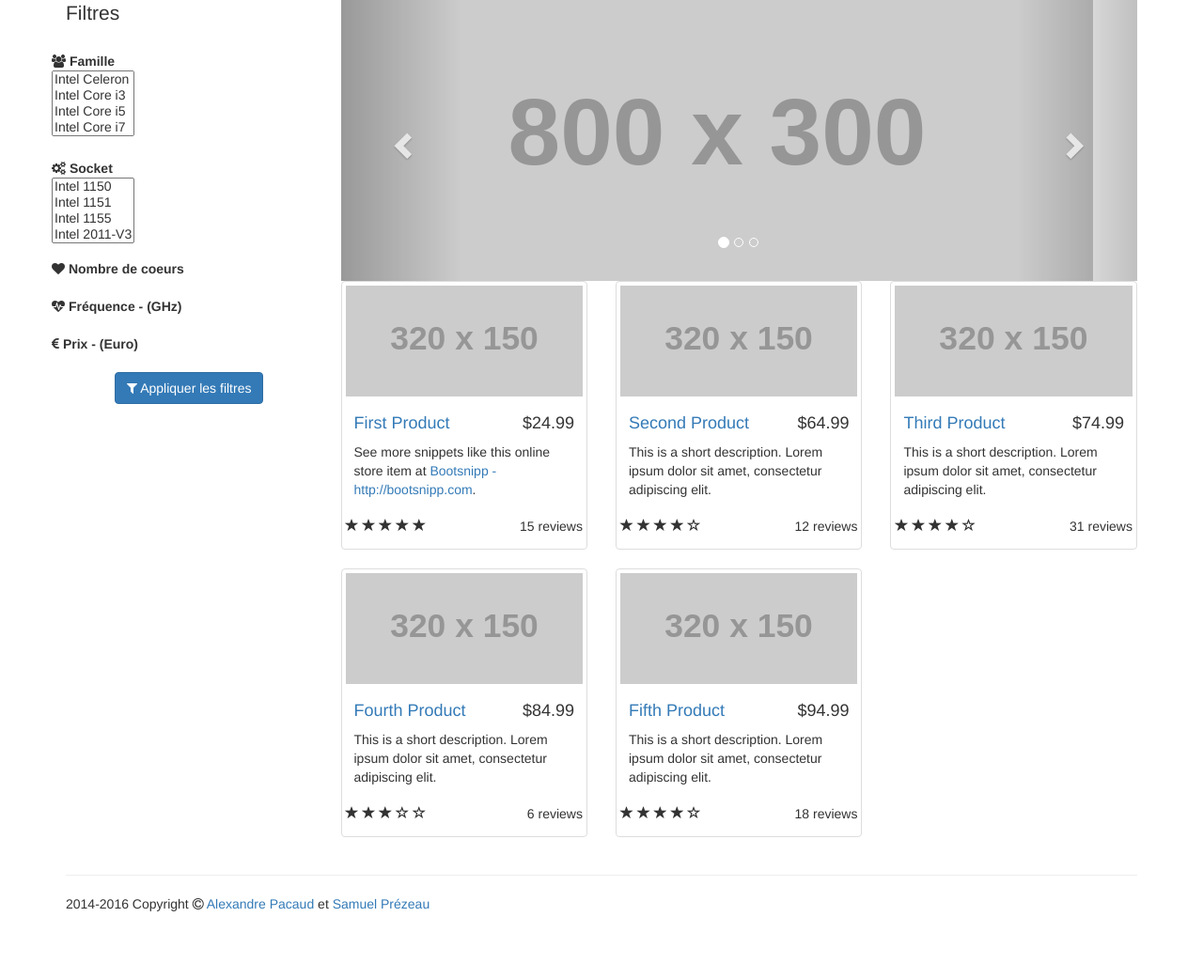
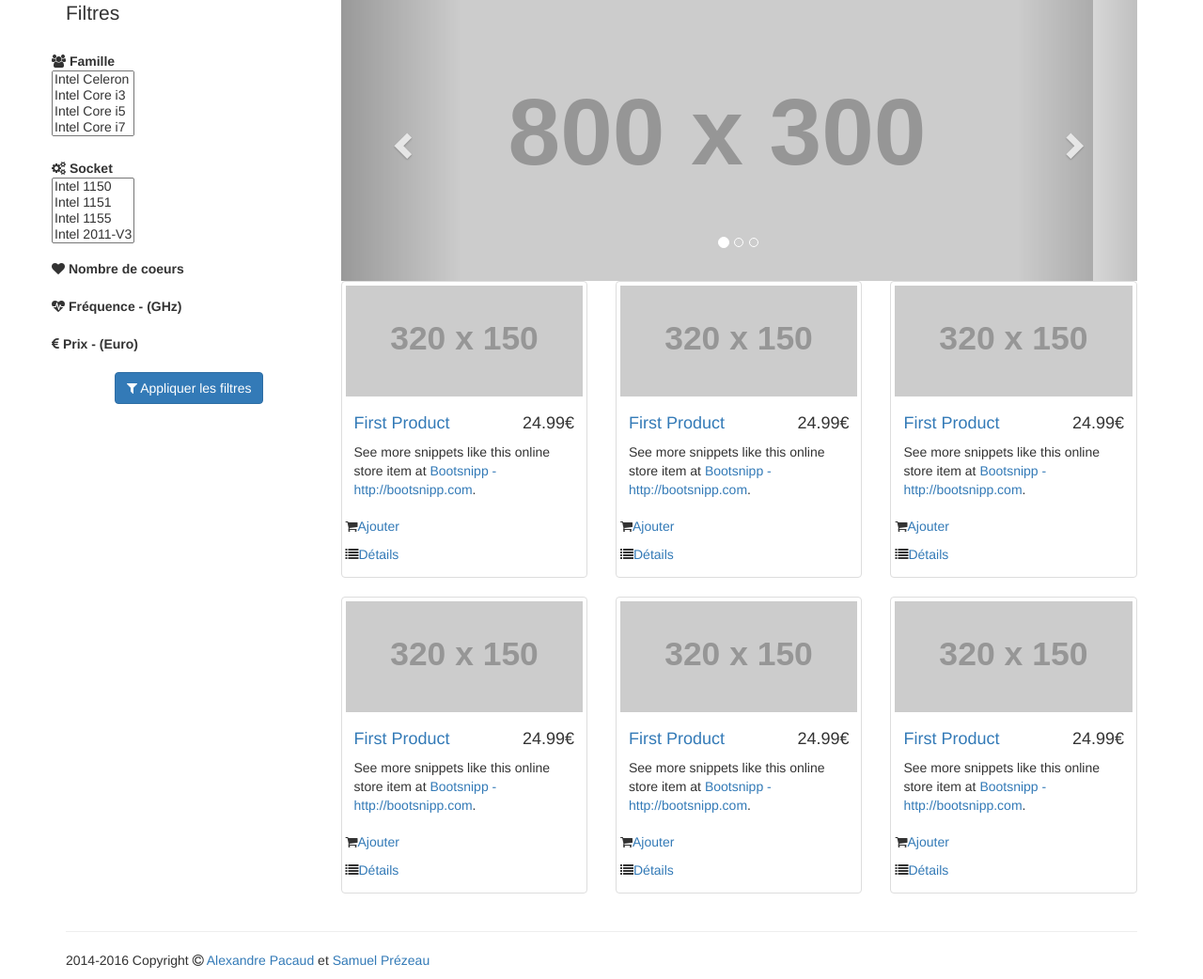
Before and after one commit to Alex0379/Projet_BTS_eCommerce, a PHP site: page / in a window 1280 px wide. Shown: the part 622-1664 px from the top of the page at 94% size. Before the commit the page ends 1592 px from the top, so only its background shows below. Run offline with PHP 8.4, Linux system fonts and the light colour scheme; grey boxes labelled with a size stand in for pictures from a placeholder-image service; some libraries are stand-ins or nearby versions.

Commit message:
Modif des articles

```diff
--- a/main/header.php
+++ b/main/header.php
@@ -24,6 +24,7 @@
           <span class="icon-bar"></span>
         </button>
         <img class="logoEProcessor" src="../images/logo-E-Processor.png">
+        <a class="navbar-brand" href="#">E - Processor</a>
       </div>
 
       <!-- Collect the nav links, forms, and other content for toggling -->
--- a/main/index.php
+++ b/main/index.php
@@ -106,20 +106,20 @@
                         <div class="thumbnail">
                             <img src="http://placehold.it/320x150" alt="">
                             <div class="caption">
-                                <h4 class="pull-right">$24.99</h4>
-                                <h4><a href="#">First Product</a>
-                                </h4>
+                                <h4 class="pull-right">24.99€</h4>
+                                <h4><a href="#">First Product</a></h4>
                                 <p>See more snippets like this online store item at <a target="_blank" href="http://www.bootsnipp.com">Bootsnipp - http://bootsnipp.com</a>.</p>
                             </div>
-                            <div class="ratings">
-                                <p class="pull-right">15 reviews</p>
-                                <p>
-                                    <span class="glyphicon glyphicon-star"></span>
-                                    <span class="glyphicon glyphicon-star"></span>
-                                    <span class="glyphicon glyphicon-star"></span>
-                                    <span class="glyphicon glyphicon-star"></span>
-                                    <span class="glyphicon glyphicon-star"></span>
-                                </p>
+                            <div class="info">
+                                <div class="separator clear-left">
+                                    <p class="btn-add">
+                                      <i class="fa fa-shopping-cart"></i><a href="#" class="hidden-sm">Ajouter</a>
+                                    </p>
+                                    <p class="btn-details">
+                                      <i class="fa fa-list"></i><a href="#" class="hidden-sm">Détails</a>
+                                    </p>
+                                </div>
+                                <div class="clearfix"></div>
                             </div>
                         </div>
                     </div>
@@ -128,20 +128,20 @@
                         <div class="thumbnail">
                             <img src="http://placehold.it/320x150" alt="">
                             <div class="caption">
-                                <h4 class="pull-right">$64.99</h4>
-                                <h4><a href="#">Second Product</a>
-                                </h4>
-                                <p>This is a short description. Lorem ipsum dolor sit amet, consectetur adipiscing elit.</p>
+                                <h4 class="pull-right">24.99€</h4>
+                                <h4><a href="#">First Product</a></h4>
+                                <p>See more snippets like this online store item at <a target="_blank" href="http://www.bootsnipp.com">Bootsnipp - http://bootsnipp.com</a>.</p>
                             </div>
-                            <div class="ratings">
-                                <p class="pull-right">12 reviews</p>
-                                <p>
-                                    <span class="glyphicon glyphicon-star"></span>
-                                    <span class="glyphicon glyphicon-star"></span>
-                                    <span class="glyphicon glyphicon-star"></span>
-                                    <span class="glyphicon glyphicon-star"></span>
-                                    <span class="glyphicon glyphicon-star-empty"></span>
-                                </p>
+                            <div class="info">
+                                <div class="separator clear-left">
+                                    <p class="btn-add">
+                                      <i class="fa fa-shopping-cart"></i><a href="#" class="hidden-sm">Ajouter</a>
+                                    </p>
+                                    <p class="btn-details">
+                                      <i class="fa fa-list"></i><a href="#" class="hidden-sm">Détails</a>
+                                    </p>
+                                </div>
+                                <div class="clearfix"></div>
                             </div>
                         </div>
                     </div>
@@ -150,20 +150,20 @@
                         <div class="thumbnail">
                             <img src="http://placehold.it/320x150" alt="">
                             <div class="caption">
-                                <h4 class="pull-right">$74.99</h4>
-                                <h4><a href="#">Third Product</a>
-                                </h4>
-                                <p>This is a short description. Lorem ipsum dolor sit amet, consectetur adipiscing elit.</p>
+                                <h4 class="pull-right">24.99€</h4>
+                                <h4><a href="#">First Product</a></h4>
+                                <p>See more snippets like this online store item at <a target="_blank" href="http://www.bootsnipp.com">Bootsnipp - http://bootsnipp.com</a>.</p>
                             </div>
-                            <div class="ratings">
-                                <p class="pull-right">31 reviews</p>
-                                <p>
-                                    <span class="glyphicon glyphicon-star"></span>
-                                    <span class="glyphicon glyphicon-star"></span>
-                                    <span class="glyphicon glyphicon-star"></span>
-                                    <span class="glyphicon glyphicon-star"></span>
-                                    <span class="glyphicon glyphicon-star-empty"></span>
-                                </p>
+                            <div class="info">
+                                <div class="separator clear-left">
+                                    <p class="btn-add">
+                                      <i class="fa fa-shopping-cart"></i><a href="#" class="hidden-sm">Ajouter</a>
+                                    </p>
+                                    <p class="btn-details">
+                                      <i class="fa fa-list"></i><a href="#" class="hidden-sm">Détails</a>
+                                    </p>
+                                </div>
+                                <div class="clearfix"></div>
                             </div>
                         </div>
                     </div>
@@ -172,20 +172,20 @@
                         <div class="thumbnail">
                             <img src="http://placehold.it/320x150" alt="">
                             <div class="caption">
-                                <h4 class="pull-right">$84.99</h4>
-                                <h4><a href="#">Fourth Product</a>
-                                </h4>
-                                <p>This is a short description. Lorem ipsum dolor sit amet, consectetur adipiscing elit.</p>
+                                <h4 class="pull-right">24.99€</h4>
+                                <h4><a href="#">First Product</a></h4>
+                                <p>See more snippets like this online store item at <a target="_blank" href="http://www.bootsnipp.com">Bootsnipp - http://bootsnipp.com</a>.</p>
                             </div>
-                            <div class="ratings">
-                                <p class="pull-right">6 reviews</p>
-                                <p>
-                                    <span class="glyphicon glyphicon-star"></span>
-                                    <span class="glyphicon glyphicon-star"></span>
-                                    <span class="glyphicon glyphicon-star"></span>
-                                    <span class="glyphicon glyphicon-star-empty"></span>
-                                    <span class="glyphicon glyphicon-star-empty"></span>
-                                </p>
+                            <div class="info">
+                                <div class="separator clear-left">
+                                    <p class="btn-add">
+                                      <i class="fa fa-shopping-cart"></i><a href="#" class="hidden-sm">Ajouter</a>
+                                    </p>
+                                    <p class="btn-details">
+                                      <i class="fa fa-list"></i><a href="#" class="hidden-sm">Détails</a>
+                                    </p>
+                                </div>
+                                <div class="clearfix"></div>
                             </div>
                         </div>
                     </div>
@@ -194,20 +194,42 @@
                         <div class="thumbnail">
                             <img src="http://placehold.it/320x150" alt="">
                             <div class="caption">
-                                <h4 class="pull-right">$94.99</h4>
-                                <h4><a href="#">Fifth Product</a>
-                                </h4>
-                                <p>This is a short description. Lorem ipsum dolor sit amet, consectetur adipiscing elit.</p>
+                                <h4 class="pull-right">24.99€</h4>
+                                <h4><a href="#">First Product</a></h4>
+                                <p>See more snippets like this online store item at <a target="_blank" href="http://www.bootsnipp.com">Bootsnipp - http://bootsnipp.com</a>.</p>
                             </div>
-                            <div class="ratings">
-                                <p class="pull-right">18 reviews</p>
-                                <p>
-                                    <span class="glyphicon glyphicon-star"></span>
-                                    <span class="glyphicon glyphicon-star"></span>
-                                    <span class="glyphicon glyphicon-star"></span>
-                                    <span class="glyphicon glyphicon-star"></span>
-                                    <span class="glyphicon glyphicon-star-empty"></span>
-                                </p>
+                            <div class="info">
+                                <div class="separator clear-left">
+                                    <p class="btn-add">
+                                      <i class="fa fa-shopping-cart"></i><a href="#" class="hidden-sm">Ajouter</a>
+                                    </p>
+                                    <p class="btn-details">
+                                      <i class="fa fa-list"></i><a href="#" class="hidden-sm">Détails</a>
+                                    </p>
+                                </div>
+                                <div class="clearfix"></div>
+                            </div>
+                        </div>
+                    </div>
+
+                    <div class="col-sm-4 col-lg-4 col-md-4">
+                        <div class="thumbnail">
+                            <img src="http://placehold.it/320x150" alt="">
+                            <div class="caption">
+                                <h4 class="pull-right">24.99€</h4>
+                                <h4><a href="#">First Product</a></h4>
+                                <p>See more snippets like this online store item at <a target="_blank" href="http://www.bootsnipp.com">Bootsnipp - http://bootsnipp.com</a>.</p>
+                            </div>
+                            <div class="info">
+                                <div class="separator clear-left">
+                                    <p class="btn-add">
+                                      <i class="fa fa-shopping-cart"></i><a href="#" class="hidden-sm">Ajouter</a>
+                                    </p>
+                                    <p class="btn-details">
+                                      <i class="fa fa-list"></i><a href="#" class="hidden-sm">Détails</a>
+                                    </p>
+                                </div>
+                                <div class="clearfix"></div>
                             </div>
                         </div>
                     </div>
```
Also changed, not shown: src/css/index.css (+37 -0 lines).
